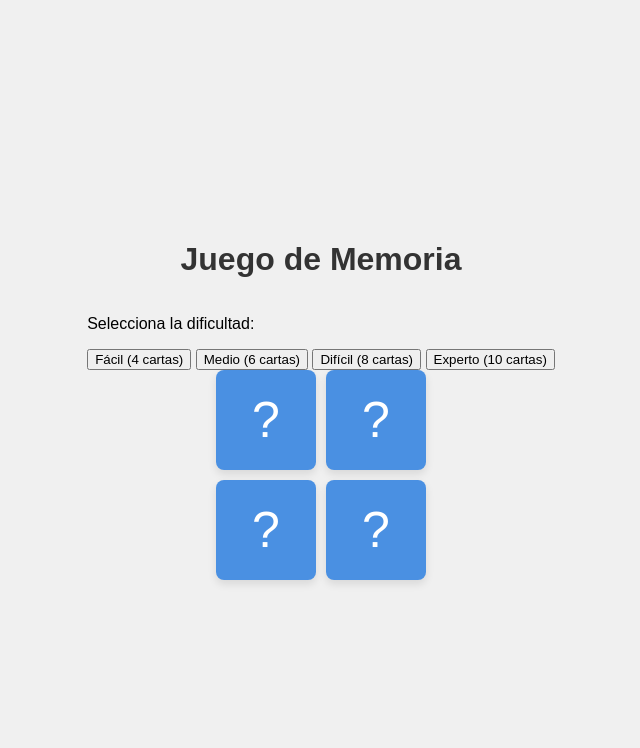
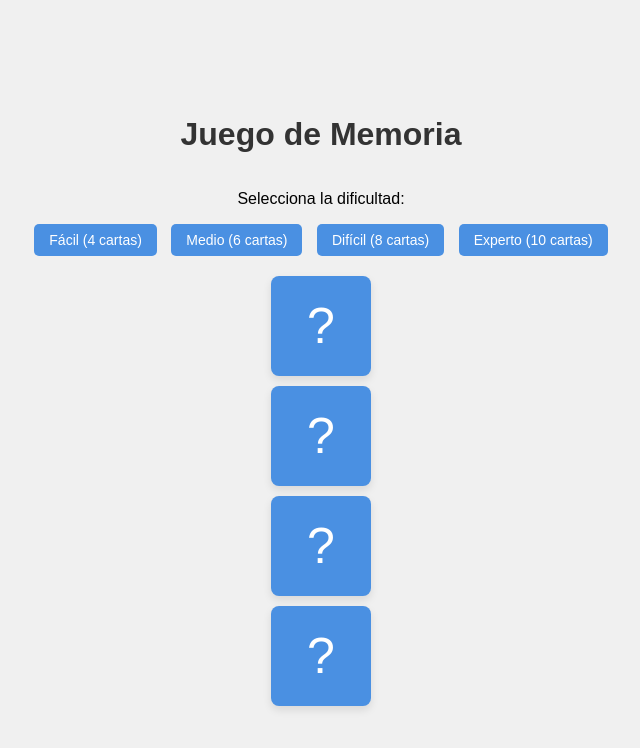
Before and after one commit to ApoloSolInvictus/memoji, a plain HTML site: page index.html in a window 1280 px wide. Shown: the whole page, without its empty margins (319-959 px from the left). Drawn offline with Linux system fonts and the light colour scheme.

Commit message:
Add level controls and update game board styles
Added styles for level control buttons and modified game board layout.

```diff
--- a/style.css
+++ b/style.css
@@ -14,20 +14,46 @@ h1 {
     color: #333;
 }
 
+/* NUEVO: Estilos para los botones de nivel */
+#level-controls {
+    margin-bottom: 20px;
+    text-align: center;
+}
+.level-btn {
+    padding: 8px 15px;
+    margin: 0 5px;
+    font-size: 14px;
+    cursor: pointer;
+    background-color: #4A90E2;
+    color: white;
+    border: none;
+    border-radius: 5px;
+    transition: background-color 0.3s;
+}
+.level-btn:hover {
+    background-color: #357ABD;
+}
+
+
 /* El tablero que contendrá las cartas */
 .game-board {
     display: grid;
-    /* Para 4 cartas (2x2). Cambiaremos esto para más niveles */
-    grid-template-columns: repeat(2, 100px);
+    /* * MODIFICACIÓN:
+     * ¡Quitamos 'grid-template-columns' de aquí!
+     * JavaScript lo definirá dinámicamente.
+     */
     grid-gap: 10px;
-
-    /* 'perspective' es necesario para la animación 3D (el volteo) */
     perspective: 1000px;
 }
 
-/* * LA CARTA (Contenedor principal)
- * Define el tamaño y la posición.
+/* * EL RESTO DEL CSS (.card, .card-inner, .card-front, .card-back, .matched)
+ * permanece EXACTAMENTE IGUAL que antes.
+ * (No lo repito aquí para ser breve, solo copia y pega
+ * la sección de botones de arriba en tu 'style.css'
+ * y elimina la línea 'grid-template-columns' de '.game-board')
  */
+
+/* Pego el resto aquí para que sea más fácil */
 .card {
     width: 100px;
     height: 100px;
@@ -36,10 +62,6 @@ h1 {
     transition: opacity 0.5s; /* Para cuando desaparece la carta */
 }
 
-/* * El contenedor interno que realmente gira.
- * 'transform-style: preserve-3d' le dice al navegador que sus hijos
- * deben ser tratados en un espacio 3D.
- */
 .card-inner {
     width: 100%;
     height: 100%;
@@ -48,17 +70,10 @@ h1 {
     transition: transform 0.6s; /* La velocidad de la animación de volteo */
 }
 
-/* * Cuando la carta tiene la clase 'flipped', giramos el contenedor interno.
- */
 .card.flipped .card-inner {
     transform: rotateY(180deg);
 }
 
-/* * Las caras de la carta (ambas, 'front' y 'back').
- * Ocupan todo el espacio, se posicionan de forma absoluta y
- * 'backface-visibility: hidden' oculta la cara que está "detrás"
- * durante la animación.
- */
 .card-front,
 .card-back {
     width: 100%;
@@ -72,7 +87,6 @@ h1 {
     box-shadow: 0 4px 8px rgba(0,0,0,0.1);
 }
 
-/* La cara 'front' (la que se ve al inicio) */
 .card-front {
     background-color: #4A90E2; /* Un color azul bonito */
     color: white;
@@ -80,7 +94,6 @@ h1 {
     transform: rotateY(0deg); /* Aseguramos que mira hacia nosotros */
 }
 
-/* La cara 'back' (la que tiene el emoji) */
 .card-back {
     background-color: #fff;
     font-size: 50px;
@@ -88,13 +101,8 @@ h1 {
     transform: rotateY(180deg);
 }
 
-/* * Cuando encontramos un par, añadimos la clase 'matched'.
- * Esto hará que la carta se desvanezca.
- */
 .card.matched {
     opacity: 0;
-    /* Quitamos el cursor para que no parezca clickeable */
     cursor: default;
-    /* Hacemos que desaparezca un poco más lento que el volteo */
     transition: opacity 0.8s ease;
 }
```
